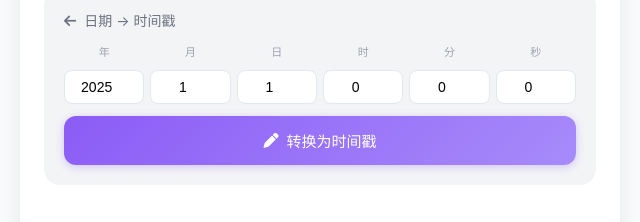
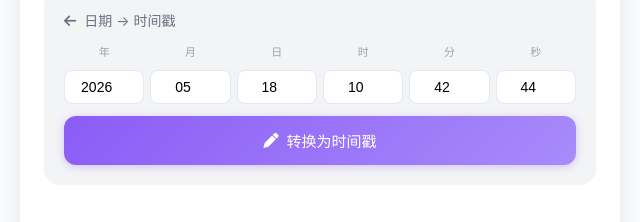
Before and after one commit to SmartBigBoy/Toolkit, a plain HTML site: page tools/timestamp.html in a window 1280 px wide. Shown: the part 700-922 px from the top of the page, 320-960 px from the left. Drawn offline with Linux system fonts and the light colour scheme.

Commit message:
feat: 时间戳转换页面日期输入框默认显示当前时间并实时刷新"

```diff
--- a/tools/timestamp.html
+++ b/tools/timestamp.html
@@ -320,11 +320,21 @@
     </footer>
 
     <script>
+        function pad(n) { return n.toString().padStart(2, '0'); }
+
         function updateCurrentTime() {
-            const now = Date.now();
-            const seconds = Math.floor(now / 1000);
+            const now = new Date();
+            const seconds = Math.floor(now.getTime() / 1000);
             document.getElementById('currentSeconds').textContent = seconds;
-            document.getElementById('currentMillis').textContent = now;
+            document.getElementById('currentMillis').textContent = now.getTime();
+
+            // 实时更新日期输入框
+            document.getElementById('year').value = now.getFullYear();
+            document.getElementById('month').value = pad(now.getMonth() + 1);
+            document.getElementById('day').value = pad(now.getDate());
+            document.getElementById('hour').value = pad(now.getHours());
+            document.getElementById('minute').value = pad(now.getMinutes());
+            document.getElementById('second').value = pad(now.getSeconds());
         }
         updateCurrentTime();
         setInterval(updateCurrentTime, 1000);
```
